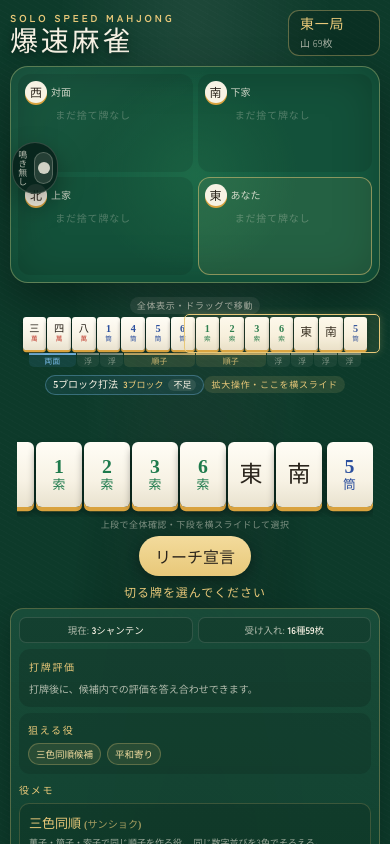
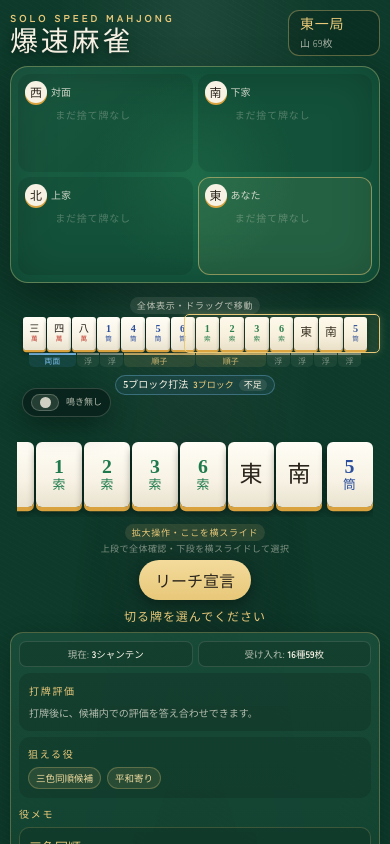
Before and after one commit to HSBL-ko-gyo/HSBL-S800, a React (Vite) app: page / in a window 390 px wide. Shown: the top 844 px of the page. Built offline with nearby package versions, Linux system fonts and the light colour scheme; a web font is replaced by a local one.

Commit message:
Adjust mobile call toggle layout

```diff
--- a/src/components/HandView.tsx
+++ b/src/components/HandView.tsx
@@ -167,11 +167,13 @@ interface HandViewProps {
   riichiButtonEnabled: boolean
   playerRiichi: boolean
   riichiDeclareMode: boolean
+  callsDisabled: boolean
   hint: string
   onDiscard: (tile: Tile) => void
   onRon: () => void
   onTsumo: () => void
   onRiichiMode: (enabled: boolean) => void
+  onCallsDisabledMode: (enabled: boolean) => void
 }
 
 export function HandView({
@@ -184,11 +186,13 @@ export function HandView({
   riichiButtonEnabled,
   playerRiichi,
   riichiDeclareMode,
+  callsDisabled,
   hint,
   onDiscard,
   onRon,
   onTsumo,
   onRiichiMode,
+  onCallsDisabledMode,
 }: HandViewProps) {
   const handRef = useRef<HTMLDivElement>(null)
   const overviewRef = useRef<HTMLDivElement>(null)
@@ -450,6 +454,14 @@ export function HandView({
         '--discard-progress': discardProgress,
       } as CSSProperties}
     >
+      <label className="side-call-toggle mobile-call-toggle" aria-label="鳴き無し">
+        <input
+          type="checkbox"
+          checked={callsDisabled}
+          onChange={(event) => onCallsDisabledMode(event.currentTarget.checked)}
+        />
+        <span>鳴き無し</span>
+      </label>
       <span className="mobile-hand-guide overview-guide">全体表示・ドラッグで移動</span>
       <div
         className="mobile-hand-overview"
@@ -494,7 +506,6 @@ export function HandView({
         <span><strong>{blockTactic.countLabel}</strong><em>{blockTactic.statusLabel}</em></span>
         <small>{blockTactic.detail}</small>
       </div>
-      <span className="mobile-hand-guide rail-guide">拡大操作・ここを横スライド</span>
       <div className="mobile-hand-control">
         <span className="discard-threshold-guide" aria-hidden="true">
           <span className="discard-gradient-zone" />
@@ -527,6 +538,7 @@ export function HandView({
           </div>
         </div>
       </div>
+      <span className="mobile-hand-guide rail-guide">拡大操作・ここを横スライド</span>
       <div className={`hand desktop-hand ${canDiscard ? 'is-active' : ''}`}>
         {displayed.map((tile) => (
           <span className="hand-tile-slot" key={`desktop-${tile.id}`}>
--- a/src/components/TableView.tsx
+++ b/src/components/TableView.tsx
@@ -64,7 +64,7 @@ function CallDisableSwitch({
   onChange: (enabled: boolean) => void
 }) {
   return (
-    <label className="side-call-toggle" aria-label="鳴き無し">
+    <label className="side-call-toggle desktop-call-toggle" aria-label="鳴き無し">
       <input
         type="checkbox"
         checked={enabled}
@@ -175,11 +175,13 @@ export function TableView({
             riichiButtonEnabled={riichiButtonEnabled}
             playerRiichi={game.playerRiichi}
             riichiDeclareMode={game.riichiDeclareMode}
+            callsDisabled={game.callsDisabled}
             hint={handHint}
             onDiscard={onDiscard}
             onRon={onRon}
             onTsumo={onTsumo}
             onRiichiMode={onRiichiMode}
+            onCallsDisabledMode={onCallsDisabledMode}
           />
           <MeldView melds={game.players[0].melds} />
           {game.phase === 'reaction_review' && (
--- a/src/styles.css
+++ b/src/styles.css
@@ -880,6 +880,8 @@ h1 {
   color: var(--gold);
   background: rgba(232, 200, 121, .11);
 }
+
+.mobile-call-toggle { display: none; }
 
 .riichi-button,
 .win-button,
@@ -1341,25 +1343,33 @@ h1 {
     gap: 4px;
   }
   .app-footer a { font-size: 11px; }
-  .hand-zone { margin-top: 7px; }
-  .side-call-toggle {
-    left: 2px;
-    top: 76px;
-    min-width: 42px;
-    padding: 7px 4px;
+  .hand-zone {
+    position: relative;
+    margin-top: 7px;
+  }
+  .desktop-call-toggle { display: none; }
+  .mobile-call-toggle {
+    left: 12px;
+    top: 98px;
+    display: inline-flex;
+    flex-direction: row;
+    min-width: 0;
+    padding: 5px 8px;
     transform: none;
+    border-radius: 999px;
     font-size: 9px;
-  }
-  .side-call-toggle input {
-    width: 19px;
-    height: 32px;
-  }
-  .side-call-toggle input::before {
-    width: 12px;
-    height: 12px;
-  }
-  .side-call-toggle input:checked::before {
-    transform: translateY(12px);
+    writing-mode: horizontal-tb;
+  }
+  .mobile-call-toggle input {
+    width: 28px;
+    height: 17px;
+  }
+  .mobile-call-toggle input::before {
+    width: 11px;
+    height: 11px;
+  }
+  .mobile-call-toggle input:checked::before {
+    transform: translateX(11px);
   }
   .desktop-hand { display: none; }
   .desktop-block-count-guide,
```
